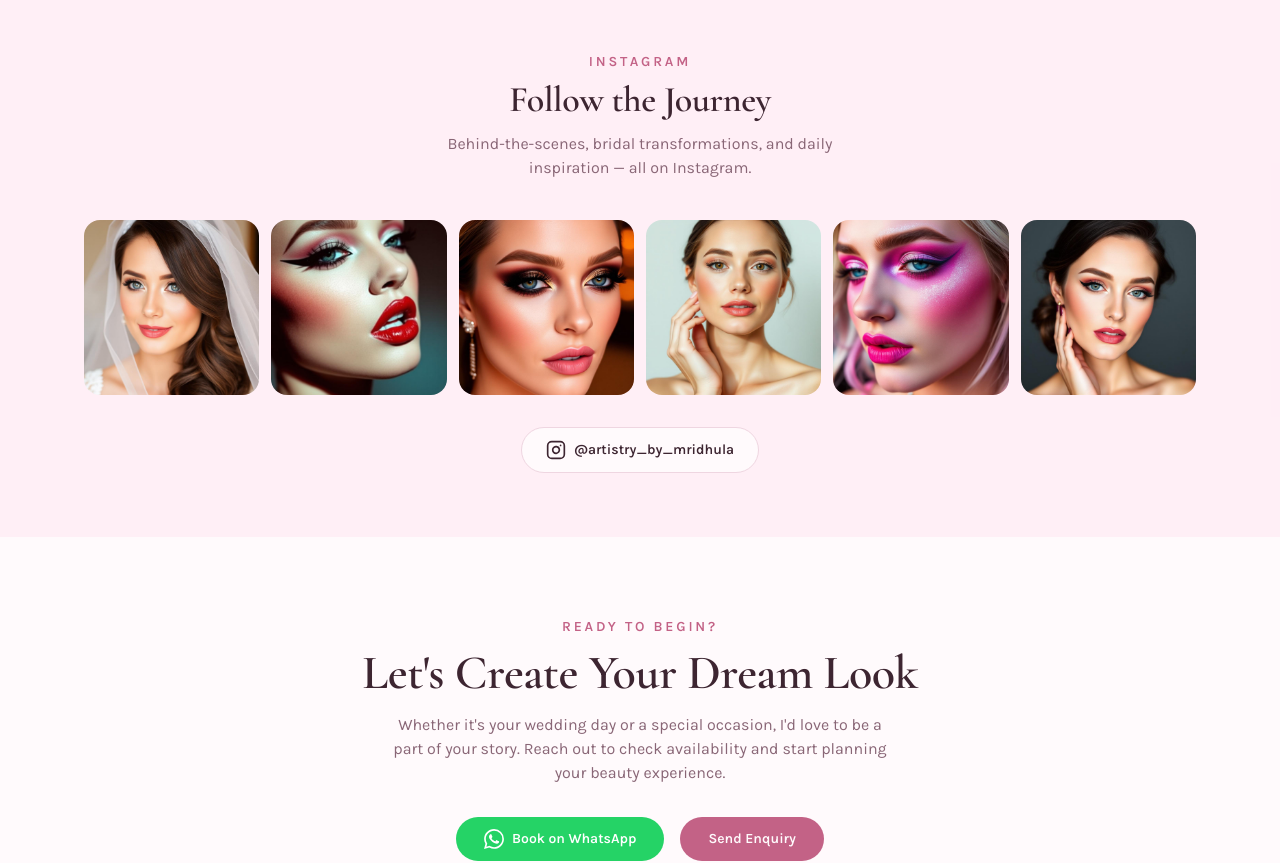
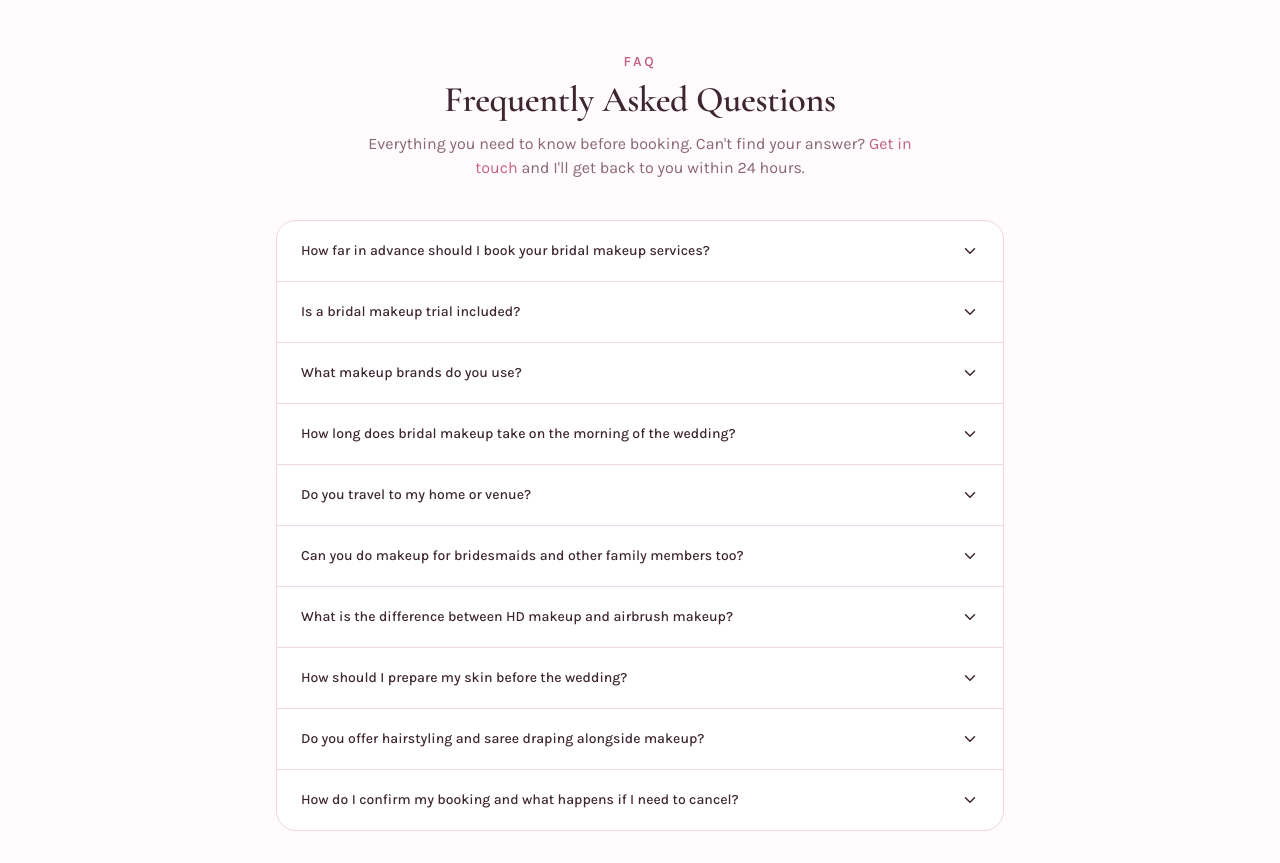
Before and after one commit to udhaysmy-maker/artistry-by-mridhula, a Next.js app: page / in a window 1280 px wide. Shown: the part 3140-4003 px from the top of the page. Built offline with nearby package versions, Linux system fonts and the light colour scheme; no server answers.

Commit message:
Added FAQ to the website

```diff
--- a/app/page.tsx
+++ b/app/page.tsx
@@ -4,6 +4,7 @@ import { HeroSection } from "@/components/home/HeroSection";
 import { ServicesPreview } from "@/components/home/ServicesPreview";
 import { PortfolioPreview } from "@/components/home/PortfolioPreview";
 import { TestimonialsSection } from "@/components/home/TestimonialsSection";
+import { FAQSection } from "@/components/home/FAQSection";
 import { InstagramSection } from "@/components/home/InstagramSection";
 import { CTASection } from "@/components/home/CTASection";
 
@@ -31,6 +32,7 @@ export default async function HomePage() {
       <ServicesPreview />
       <PortfolioPreview />
       <TestimonialsSection />
+      <FAQSection />
       <InstagramSection />
       <CTASection />
     </>
--- /dev/null
+++ b/components/home/FAQSection.tsx
@@ -0,0 +1,118 @@
+const faqs = [
+  {
+    q: "How far in advance should I book your bridal makeup services?",
+    a: "Bridal dates — especially during peak wedding season (November to February) — fill up 4 to 6 months in advance. I recommend reaching out as early as possible to check availability and secure your date. For off-season weddings, 2 to 3 months' notice is usually sufficient.",
+  },
+  {
+    q: "Is a bridal makeup trial included?",
+    a: "Yes. A complimentary trial session is included with every bridal makeup package. It usually takes place 1 to 2 weeks before the wedding, where we test products on your skin, refine the look together, and make sure everything is exactly right before the big day.",
+  },
+  {
+    q: "What makeup brands do you use?",
+    a: "I work exclusively with professional-grade brands including MAC, NARS, Kryolan, Charlotte Tilbury, and Huda Beauty. Every product is skin-safe, long-wearing, and optimised for both HD photography and natural light — so you look just as beautiful in person as you do in photos.",
+  },
+  {
+    q: "How long does bridal makeup take on the morning of the wedding?",
+    a: "Full bridal makeup typically takes 2 to 3 hours, including skin preparation, base application, and the complete look. If hairstyling and saree draping are included, allow an additional 1 to 1.5 hours. I always build in time at the end for final photos and touch-up guidance before I leave.",
+  },
+  {
+    q: "Do you travel to my home or venue?",
+    a: "Yes — on-location service is standard across all packages. I come to your home, hotel room, or venue so you can get ready in comfort, without rushing. Travel is available across Chennai and for outstation events with prior arrangement.",
+  },
+  {
+    q: "Can you do makeup for bridesmaids and other family members too?",
+    a: "Absolutely. I offer group bookings for bridesmaids, the mother of the bride, and other family members attending the ceremony. Group packages are available — just mention your bridal party size when you get in touch and I will put together a custom quote.",
+  },
+  {
+    q: "What is the difference between HD makeup and airbrush makeup?",
+    a: "HD makeup is applied by hand using high-definition products that look flawless in close-up and flash photography. Airbrush makeup is applied with a fine-spray gun for an ultra-smooth, lightweight finish that is ideal for long events and hot weather. Both are available — I will recommend the best option based on your skin type, outfit, and event duration.",
+  },
+  {
+    q: "How should I prepare my skin before the wedding?",
+    a: "Start a consistent skincare routine at least 4 to 6 weeks before the wedding — cleanse, tone, moisturise, and apply SPF daily. Avoid introducing new products or treatments in the two weeks leading up to the event. Stay hydrated and get good sleep the night before. I will share personalised skin prep guidance during your trial session.",
+  },
+  {
+    q: "Do you offer hairstyling and saree draping alongside makeup?",
+    a: "Yes. Hairstyling and saree draping are available both as standalone services and as part of combined bridal packages. I specialise in South Indian bridal styles including Madisar, Koora Pudavai, Bridal Pattu Saree, traditional braids, and contemporary updos.",
+  },
+  {
+    q: "How do I confirm my booking and what happens if I need to cancel?",
+    a: "Bookings are confirmed with an advance deposit, after which you will receive a written confirmation with all your event details. If you need to cancel, please let me know at least 4 weeks before the event date. The deposit is non-refundable but can be credited toward a rescheduled date within 6 months.",
+  },
+];
+
+const faqJsonLd = {
+  "@context": "https://schema.org",
+  "@type": "FAQPage",
+  mainEntity: faqs.map(({ q, a }) => ({
+    "@type": "Question",
+    name: q,
+    acceptedAnswer: {
+      "@type": "Answer",
+      text: a,
+    },
+  })),
+};
+
+function ChevronDown() {
+  return (
+    <svg
+      width="18"
+      height="18"
+      viewBox="0 0 24 24"
+      fill="none"
+      stroke="currentColor"
+      strokeWidth="2"
+      strokeLinecap="round"
+      strokeLinejoin="round"
+      aria-hidden="true"
+      className="shrink-0 transition-transform duration-300 group-open:rotate-180"
+    >
+      <polyline points="6 9 12 15 18 9" />
+    </svg>
+  );
+}
+
+export function FAQSection() {
+  return (
+    <section className="mx-auto max-w-3xl px-5 py-16">
+      <script
+        type="application/ld+json"
+        dangerouslySetInnerHTML={{
+          __html: JSON.stringify(faqJsonLd).replace(/</g, "\\u003c"),
+        }}
+      />
+
+      <div className="mb-10 text-center">
+        <p className="text-sm font-semibold uppercase tracking-[0.2em] text-primary">
+          FAQ
+        </p>
+        <h2 className="mt-2 font-serif text-4xl font-semibold text-foreground">
+          Frequently Asked Questions
+        </h2>
+        <p className="mx-auto mt-3 max-w-xl text-muted-foreground">
+          Everything you need to know before booking. Can&apos;t find your
+          answer?{" "}
+          <a href="/contact" className="text-primary hover:underline">
+            Get in touch
+          </a>{" "}
+          and I&apos;ll get back to you within 24 hours.
+        </p>
+      </div>
+
+      <div className="divide-y divide-border rounded-2xl border border-border bg-card">
+        {faqs.map(({ q, a }) => (
+          <details key={q} className="group px-6">
+            <summary className="flex cursor-pointer list-none items-center justify-between gap-4 py-5 text-sm font-medium text-foreground marker:hidden [&::-webkit-details-marker]:hidden">
+              {q}
+              <ChevronDown />
+            </summary>
+            <p className="pb-5 text-sm leading-relaxed text-muted-foreground">
+              {a}
+            </p>
+          </details>
+        ))}
+      </div>
+    </section>
+  );
+}
```
